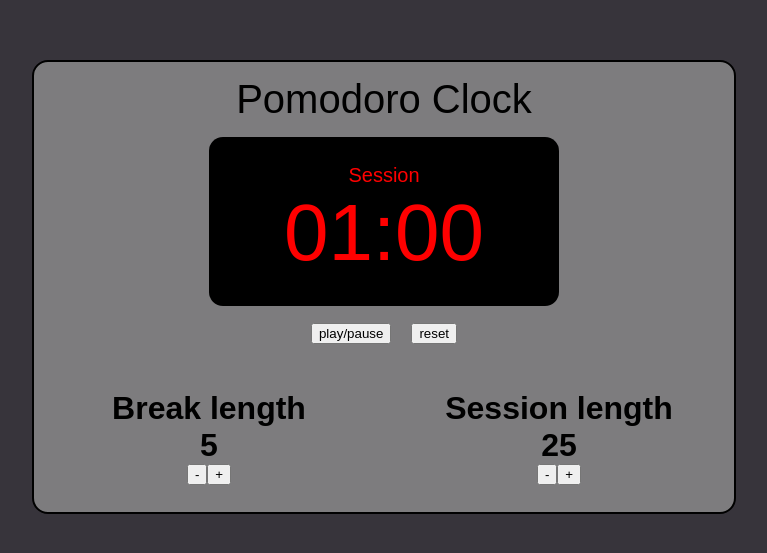
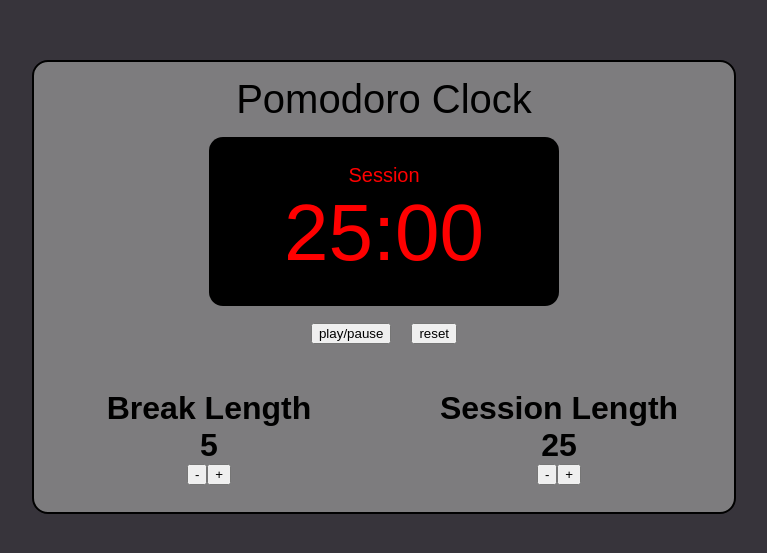
Before and after one commit to mmjamm89/25-5-clock, a React (Create React App) app: page / in a window 1280 px wide. Shown: the part 113-666 px from the top of the page, without its empty margins (256-1023 px from the left). Built offline with nearby package versions, Linux system fonts and the light colour scheme; a web font is replaced by a local one.

Commit message:
new approach

```diff
--- a/src/App.js
+++ b/src/App.js
@@ -1,8 +1,5 @@
 import React, { useState } from 'react';
 import './style.css';
-import Display from './display';
-import Break from './break';
-import Session from './setSession';
 
 function App() {
 
@@ -14,115 +11,75 @@ function App() {
 
     //Set the correct time format for the clock display
     const timeFormat = (time) => {
-        let minutes = Math.floor(time / 60);
-        let seconds = time % 60;
-        return(
-            (minutes < 10 ? '0' + minutes : minutes) + ':' + (seconds < 10 ? '0' + seconds : seconds)
-        );
-    };
+    }
 
     //Change break length, session length, and set the display time equal to the session length
     const changeTime = (amount, type) => {
-      if(type === 'break'){
-        if(breakLength <= 1 && amount < 0){
-          return;
-        }else if(breakLength >= 60 && amount > 0){
-          return;
-        }
-        setBreakLength(prev => prev + amount)
-      }else{
-        if(sessionLength <= 1 && amount < 0){
-          return;
-        }else if(sessionLength >= 60 && amount > 0){
-          return;
-        }
-        setSessionLength(prev => prev + amount)
-        if(!timerOn){
-          setMinsDisplayed((sessionLength + amount)*60);
-        }
-      }
     }
 
-    //Control buttons
     //play-pause
     const control = () => {
-      let second = 1000;
-      let date = new Date().getTime();
-      let nextDate = new Date().getTime() + second;
-      let onBreakVariable = onBreak;
-      if(!timerOn){
-        let interval = setInterval(() => {
-          date = new Date().getTime();
-          if(date > nextDate){
-            setMinsDisplayed((prev) => {
-              if(prev <= 0 && !onBreakVariable){
-                onBreakVariable = true;
-                setOnBreak(true);
-                setMinsDisplayed(breakLength*60)
-                return breakLength;
-              }else if(prev <= 0 && onBreakVariable){
-                onBreakVariable = false;
-                setOnBreak(false);
-                return sessionLength;
-              }
-              return prev - 1;
-            })
-            nextDate += second;
-          }
-        }, 100)
-        localStorage.clear();
-        localStorage.setItem('interval-id', interval);
-      }
-
-      //pause timer
-      if(timerOn){
-        clearInterval(localStorage.getItem('interval-id'))
-      }
-      setTimerOn(!timerOn);
     }
 
     //Reset
     const reset = () => {
-      if(!timerOn){
-        let interval = setInterval(() => {
-        }, 30)
-        localStorage.clear();
-        localStorage.setItem('interval-id', interval);
-      }
-      //pause timer
-      if(timerOn){
-        clearInterval(localStorage.getItem('interval-id'))
-      }
-      setMinsDisplayed(25*60);
-      setSessionLength(25);
-      setBreakLength(5);
-      setTimerOn(false);
-      setOnBreak(false);
      }
-
-     const timerLabel = () => onBreak ? "Break" : "Session"
+    //Label changer
+    // const timerLabel = () => onBreak ? "Break" : "Session"
 
   return (
     <div className="App">
       <p className='title'>Pomodoro Clock</p>
-      <Break
-        title={'Break length'}
-        changeTime={changeTime}
-        type={'break'}
-        time={breakLength}
-        />
-      <Session
-        title={'Session length'}
-        changeTime={changeTime}
-        type={'session'}
-        time={sessionLength}
-        />
-      <Display
-        timeFormat={timeFormat(minsDisplayed)}
-        reset={reset}
-        control={control}
-        timerLabel={timerLabel()}
-        />
+
+      {/* Display */}
+      <div className='display'>
+            <div className='display_screen'>
+                <p id='timer-label'>Session</p>
+                <p id="time-left">25:00</p>
+            </div>
+            <div className='display_controls'>
+                <button
+                    id='start_stop'
+                    className='play_btn'>play/pause
+                </button>
+                <button
+                    id='reset'
+                    className='reset_btn'>reset
+                </button>
+            </div>
+        </div>
+
+        {/* Break length controls */}
+        <div className='break'>
+            <h1 id='break-label' className='break_title'>Break Length</h1>
+            <h1 id='break-length' className='break_length'>5</h1>
+            <div className='break_length_controls'>
+                <button
+                    id='break-decrement'
+                    className='break_add_btn'>-
+                </button>
+                <button
+                    id='break-increment'
+                    className='break_sub_btn'>+
+                </button>
+            </div>
+        </div>
+
+        {/* Session length controls */}
+        <div className="timer">
+            <h1 id='session-label' className='timer_title'>Session Length</h1>
+            <h1 id='session-length' className='timer_length'>25</h1>
+            <div className='timer_length_controls'>
+                <button
+                    id='session-decrement'
+                    className='timer_add_btn'>-
+                </button>
+                <button
+                    id='session-increment'
+                    className='timer_sub_btn'>+
+                </button>
+            </div>
+        </div>
     </div>
   );
 }
--- a/src/break.js
+++ /dev/null
@@ -1,24 +0,0 @@
-import './style.css';
-
-const Break = ({ title, changeTime, type, time}) => {
-    return(
-        <div className='break'>
-            <h1 id='break-label' className='break_title'>{title}</h1>
-            <h1 id='break-length' className='break_length'>{time}</h1>
-            <div className='break_length_controls'>
-                <button
-                    id='break-decrement'
-                    className='break_add_btn'
-                    onClick={() => changeTime(-1, type)}>-
-                </button>
-                <button
-                    id='break-increment'
-                    className='break_sub_btn'
-                    onClick={() => changeTime(1, type)}>+
-                </button>
-            </div>
-        </div>
-    )
-}
-
-export default Break;
--- a/src/display.js
+++ /dev/null
@@ -1,27 +0,0 @@
-import './style.css';
-
-const Display = ({ timeFormat, reset, control, timerLabel }) => {
-
-    return(
-        <div className='display'>
-            <div className='display_screen'>
-                <p id='timer-label'>{timerLabel}</p>
-                <p id="time-left">{timeFormat}</p>
-            </div>
-            <div className='display_controls'>
-                <button
-                    id='start_stop'
-                    className='play_btn'
-                    onClick={control}>play/pause
-                </button>
-                <button
-                    id='reset'
-                    className='reset_btn'
-                    onClick={reset}>reset
-                </button>
-            </div>
-        </div>
-    )
-}
-
-export default Display;
--- a/src/setSession.js
+++ /dev/null
@@ -1,25 +0,0 @@
-import './style.css';
-
-const Session = ({ title, changeTime, type, time}) => {
-
-    return(
-        <div className="timer">
-            <h1 id='session-label' className='timer_title'>{title}</h1>
-            <h1 id='session-length' className='timer_length'>{time}</h1>
-            <div className='timer_length_controls'>
-                <button
-                    id='session-decrement'
-                    className='timer_add_btn'
-                    onClick={() => changeTime(-1, type)}>-
-                </button>
-                <button
-                    id='session-increment'
-                    className='timer_sub_btn'
-                    onClick={() => changeTime(1, type)}>+
-                </button>
-            </div>
-        </div>
-    )
-}
-
-export default Session;
```
Also changed, not shown: src/App3.js (added, +130 -0 lines), 1 other file (tests, documents, lock files or other folders).
